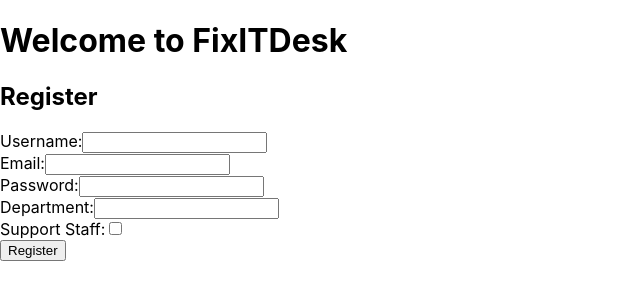
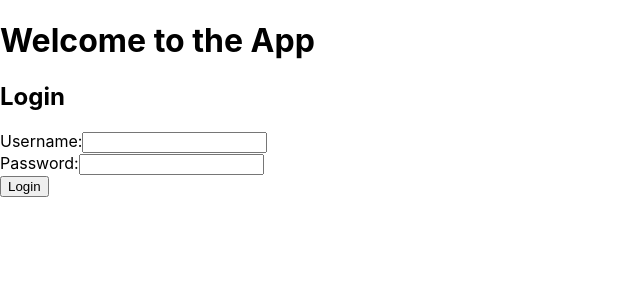
Before and after one commit to ZoltanKarika/FixITDesk, a React (Create React App) app in the folder fixitdesk-frontend/: page /login in a window 1280 px wide. Shown: the top 300 px of the page, without its empty margins (0-640 px from the left). Built offline with nearby package versions, Linux system fonts and the light colour scheme.

Commit message:
Frontend API works

```diff
--- a/fixitdesk-frontend/package.json
+++ b/fixitdesk-frontend/package.json
@@ -9,6 +9,7 @@
     "@testing-library/user-event": "^13.5.0",
     "react": "^19.1.0",
     "react-dom": "^19.1.0",
+    "react-router-dom": "^7.5.2",
     "react-scripts": "5.0.1",
     "web-vitals": "^2.1.4"
   },
--- a/fixitdesk-frontend/src/App.js
+++ b/fixitdesk-frontend/src/App.js
@@ -1,13 +1,21 @@
-import React from "react";
-import Register from "./Register";
+import React from 'react';
+import { Routes, Route } from 'react-router-dom'; // Removed React import from here
 
-function App() {
+import Home from './components/Home';
+import Register from './components/Register';
+import Login from './components/Login'; // Add your Login component if necessary
+
+const App = () => {
   return (
-    <div className="App">
-      <h1>Welcome to FixITDesk</h1>
-      <Register />
+    <div>
+      <h1>Welcome to the App</h1>
+      <Routes>
+        <Route path="/" element={<Home />} />
+        <Route path="/register" element={<Register />} />
+        <Route path="/login" element={<Login />} /> {/* Assuming Login route */}
+      </Routes>
     </div>
   );
-}
+};
 
 export default App;
--- /dev/null
+++ b/fixitdesk-frontend/src/components/Home.js
@@ -0,0 +1,12 @@
+import React from 'react';
+
+const Home = () => {
+  return (
+    <div>
+      <h2>Welcome to the Home Page!</h2>
+      <p>This is where the main content will go.</p>
+    </div>
+  );
+};
+
+export default Home;
--- /dev/null
+++ b/fixitdesk-frontend/src/components/Login.js
@@ -0,0 +1,85 @@
+import React, { useState } from "react";
+import { useNavigate } from 'react-router-dom';
+
+const API_URL = process.env.REACT_APP_API_URL || "http://localhost:8000";
+
+const Login = () => {
+  const [formData, setFormData] = useState({
+    username: "",
+    password: "",
+  });
+  const navigate = useNavigate();
+
+  const [error, setError] = useState("");
+  const [token, setToken] = useState("");
+
+  const handleChange = (e) => {
+    setFormData({ ...formData, [e.target.name]: e.target.value });
+  };
+
+  const handleSubmit = async (e) => {
+    e.preventDefault();
+
+    try {
+      console.log("Sending login request:", formData);
+      const response = await fetch(`${API_URL}/api/accounts/login/`, {
+        method: "POST",
+        headers: {
+          "Content-Type": "application/json",
+        },
+        body: JSON.stringify(formData),
+      });
+
+      if (!response.ok) {
+        throw new Error("Login failed");
+      }
+
+      const data = await response.json();
+      console.log("Login successful:", data);
+      setToken(data.access);  // Store the JWT token
+      setError("");  // Clear any previous error
+    } catch (error) {
+      setError("Error logging in");
+      setToken(""); // Clear any previous token if login fails
+    }
+  };
+
+  return (
+    <div>
+      <h2>Login</h2>
+      <form onSubmit={handleSubmit}>
+        <div>
+          <label>Username:</label>
+          <input
+            type="text"
+            name="username"
+            value={formData.username}
+            onChange={handleChange}
+            required
+          />
+        </div>
+        <div>
+          <label>Password:</label>
+          <input
+            type="password"
+            name="password"
+            value={formData.password}
+            onChange={handleChange}
+            required
+          />
+        </div>
+        <button type="submit">Login</button>
+      </form>
+
+      {error && <p>{error}</p>}
+      {token && (
+        <div>
+          <h3>Logged in successfully!</h3>
+          <p>Your token: {token}</p>
+        </div>
+      )}
+    </div>
+  );
+};
+
+export default Login;
--- a/fixitdesk-frontend/src/index.js
+++ b/fixitdesk-frontend/src/index.js
@@ -3,15 +3,15 @@ import ReactDOM from 'react-dom/client';
 import './index.css';
 import App from './App';
 import reportWebVitals from './reportWebVitals';
+import { BrowserRouter } from 'react-router-dom'; // 👈 Add this
 
 const root = ReactDOM.createRoot(document.getElementById('root'));
 root.render(
   <React.StrictMode>
-    <App />
+    <BrowserRouter> {/* 👈 Wrap App inside BrowserRouter */}
+      <App />
+    </BrowserRouter>
   </React.StrictMode>
 );
 
-// If you want to start measuring performance in your app, pass a function
-// to log results (for example: reportWebVitals(console.log))
-// or send to an analytics endpoint. Learn more: https://bit.ly/CRA-vitals
 reportWebVitals();
```
Also changed, not shown: fixitdesk-frontend/src/components/Register.js (renamed from fixitdesk-frontend/src/Register.js), 1 other file (tests, documents, lock files or other folders).
